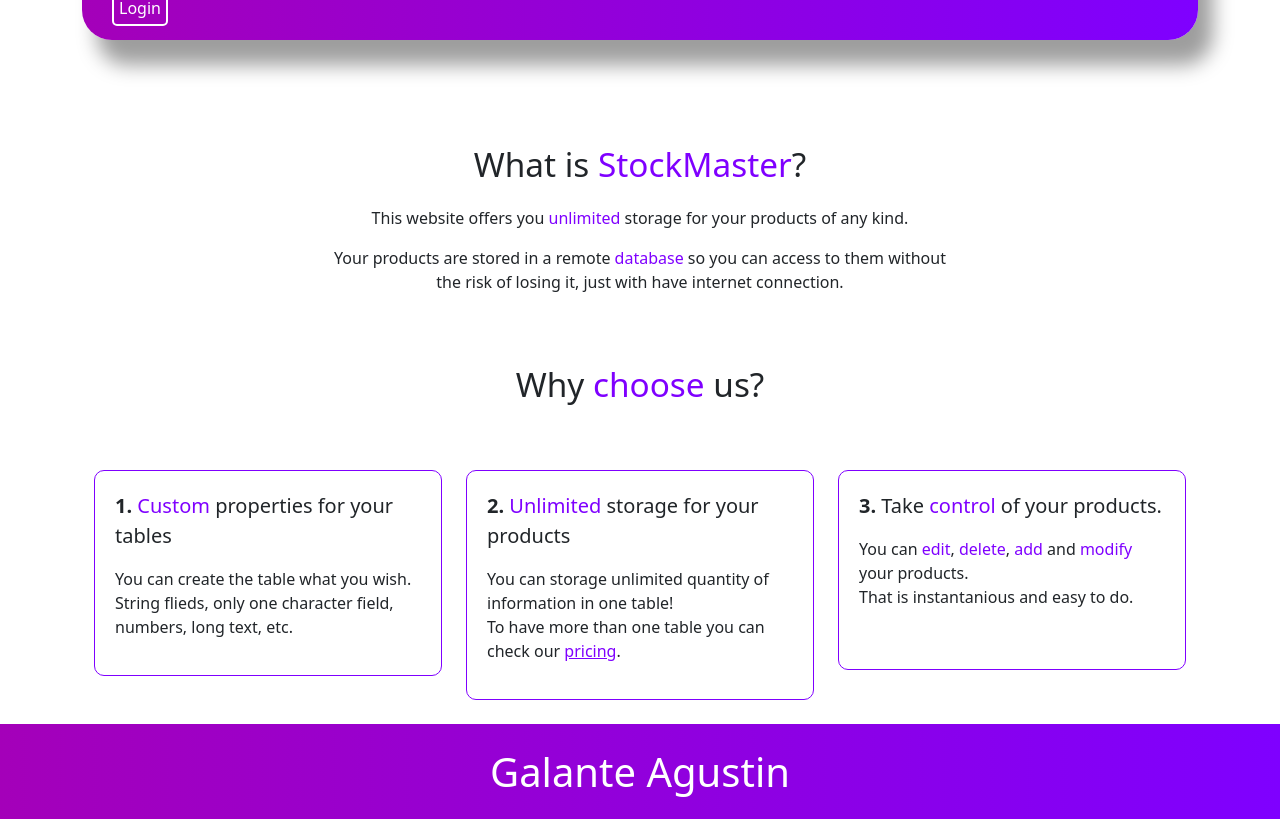
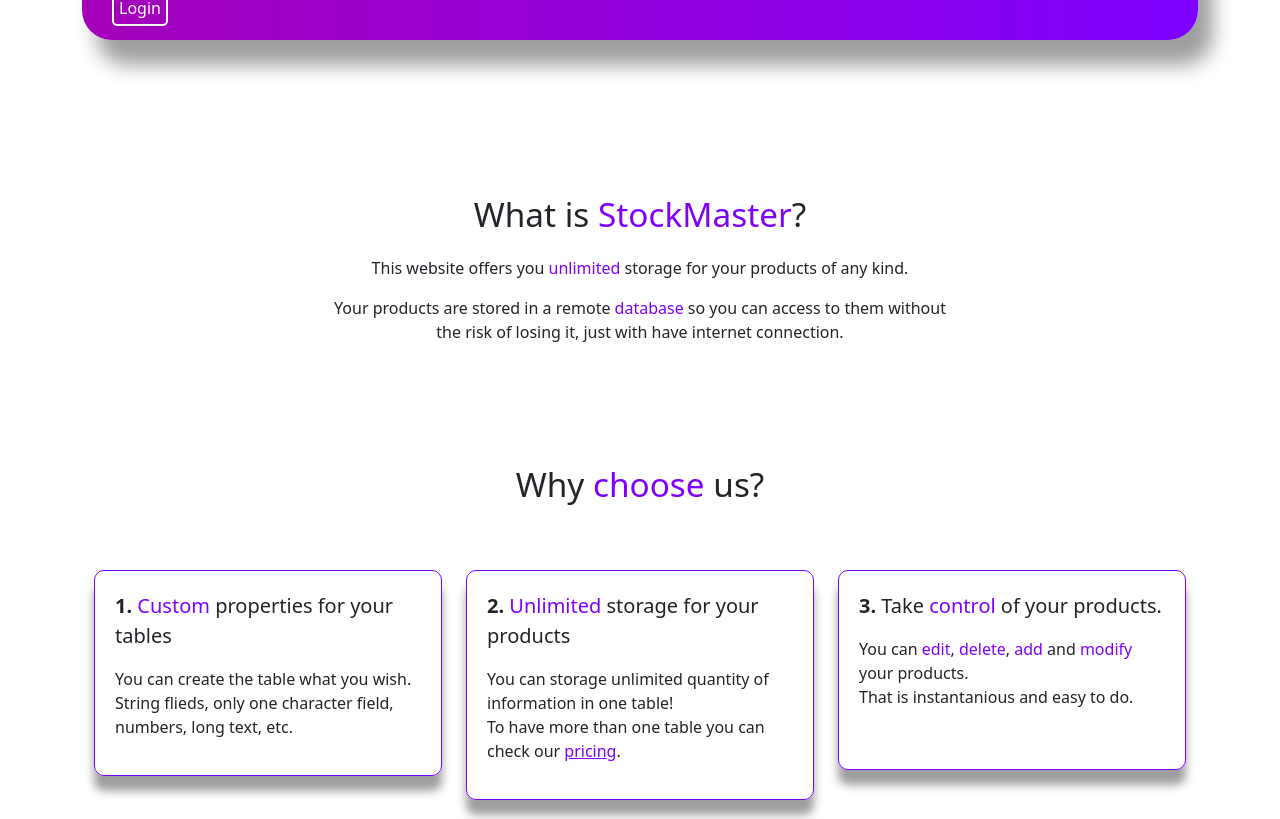
Before and after one commit to AgustinGalante19/nextjs-stock, a Next.js app: page / in a window 1280 px wide. Shown: the part 381-1200 px from the top of the page. Built offline with nearby package versions, Linux system fonts and the light colour scheme; a small style sheet from the web is missing.

Commit message:
add pricing table

```diff
--- a/components/Articles.js
+++ b/components/Articles.js
@@ -3,7 +3,7 @@
 const Articles = () => {
     return (
         <>
-            <section className='row justify-content-center' style={{ marginTop: 100 }}>
+            <section className='row justify-content-center' style={{ marginTop: 150 }}>
                 <div className='col-12'>
                     <p className='text-center fs-25'>What is <span className='highlight'>StockMaster</span>?</p>
                 </div>
@@ -17,7 +17,7 @@
                 </article>
             </section>
             <div className="container">
-                <section className='row justify-content-center' style={{ marginTop: 50 }}>
+                <section className='row justify-content-center' style={{ marginTop: 100 }}>
                     <div className='col-12'>
                         <p className='text-center fs-25'>Why <span className='highlight'>choose</span> us?</p>
                     </div>
@@ -36,7 +36,7 @@
                                 <p className='fs-5'><span className='fw-bold'>2. </span><span className='highlight'>Unlimited</span> storage for your products</p>
                                 <p>
                                     You can storage unlimited quantity of information in one table!<br />
-                                    To have more than one table you can check our <a className='highlight'>pricing</a>.
+                                    To have more than one table you can check our <a className='highlight link'>pricing</a>.
                                 </p>
                             </div>
                         </article>
--- a/css/styles.css
+++ b/css/styles.css
@@ -109,6 +109,28 @@
     border-radius: 10px;
     margin-top: 20px;
     min-height: 200px;
+    transition: 0.5s;
+    box-shadow: 0px 15px 10px rgba(158, 158, 158, 255);
+
+}
+
+.crdart:hover {
+    transition: 0.5s;
+    transform: scale(1.06);
+    background-color: #B63EFF;
+    color: white;
+    animation: home-card-anim 3s ease infinite;
+    box-shadow: none;
+}
+
+.crdart:hover .highlight {
+    color: white;
+    font-weight: bold;
+}
+
+.crdart:hover .link {
+    color: aqua;
+    cursor: pointer;
 }
 
 /* navbar */
--- a/pages/index.js
+++ b/pages/index.js
@@ -16,14 +16,19 @@
                 !user && cookie.user ? (
                     <Loader />
                 ) : user && cookie.user ? (
-                    <AuthHeader username={user.name} />
+                    <>
+                        <AuthHeader username={user.name} />
+                        <Articles />
+                    </>
                 ) : !user && !cookie.user ? (
-                    <Header />
+                    <>
+                        <Header />
+                        <Articles />
+                    </>
                 ) : (
                     <h1>something bad happened</h1>
                 )
             }
-            <Articles />
         </Layout>
     )
 }
```
